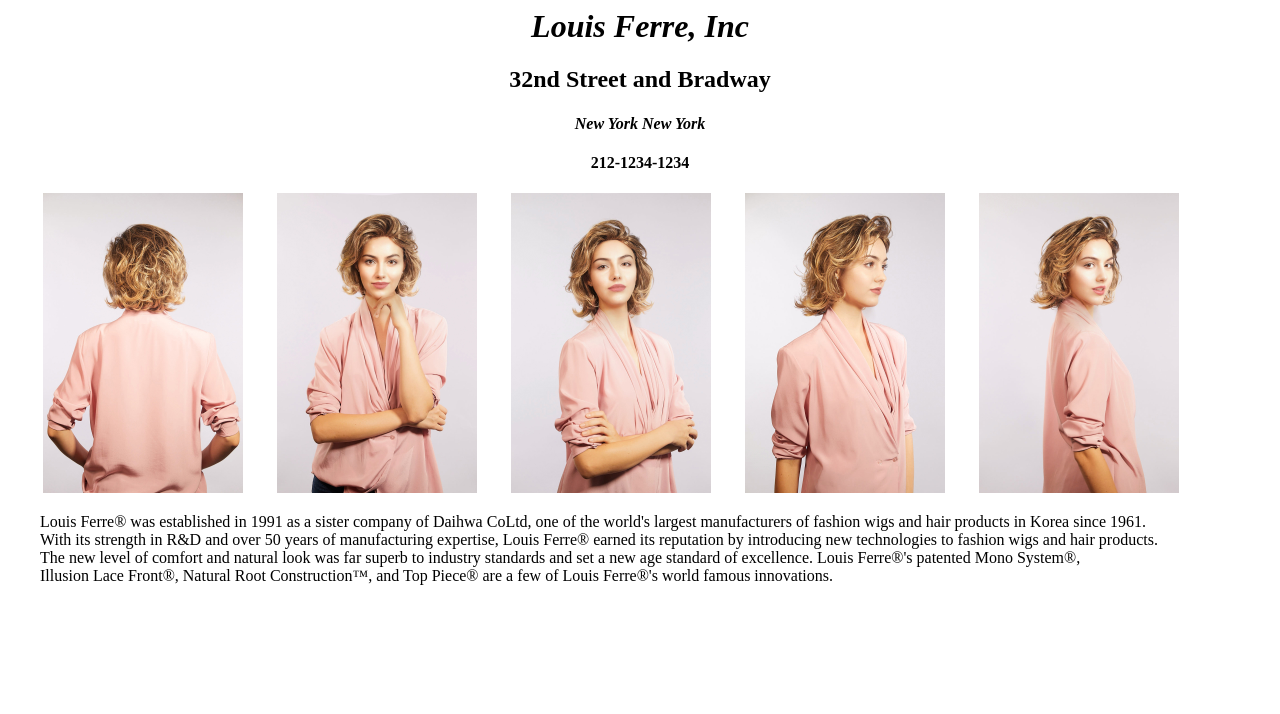
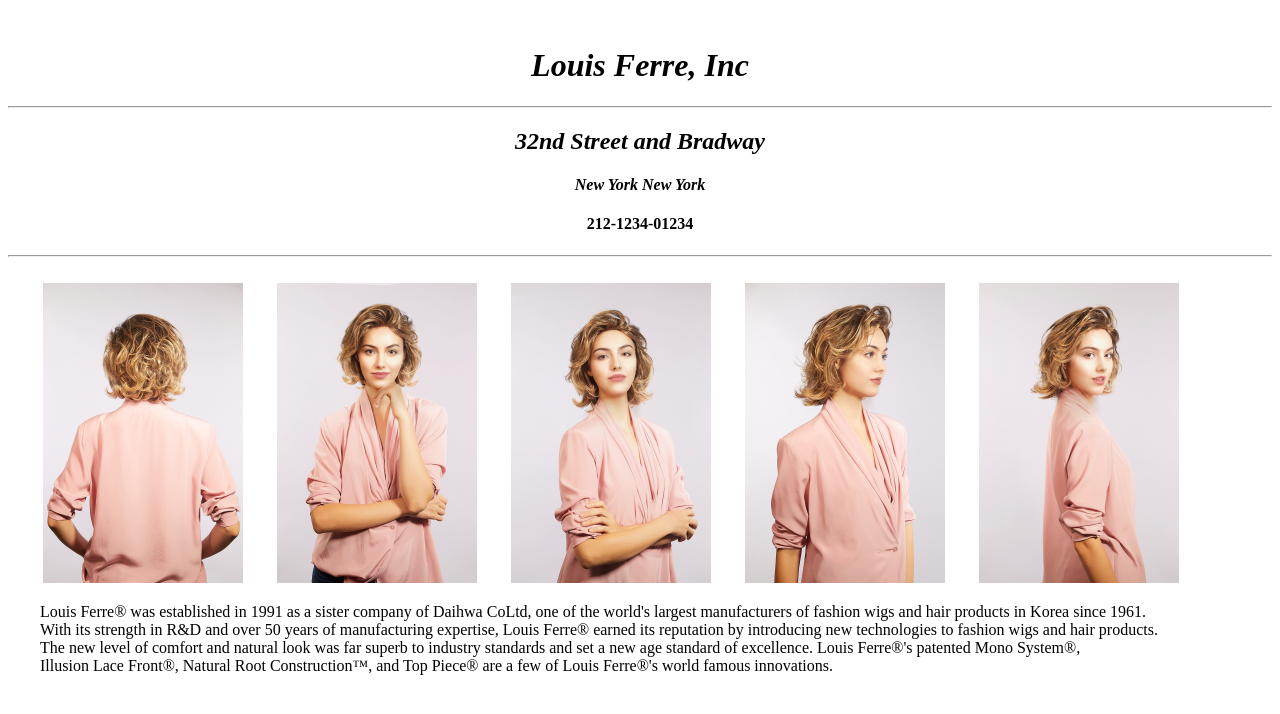
Before and after one commit to 217yohan/nyc, a plain HTML site: page index.html in a window 1280 px wide. Drawn offline with Linux system fonts and the light colour scheme; files whose address does not match are found by name.

Commit message:
Add files via upload

```diff
--- a/index.html
+++ b/index.html
@@ -12,13 +12,18 @@
 
     <body>
 
+<br>
 
 		<h1 style="text-align :center;"><i>Louis Ferre, Inc</i></h1>
-		<h2 style="text-align:center;">32nd Street and Bradway</h2>
+		<hr>
+		<h2 style="text-align:center;"><em>32nd Street and Bradway</em></h2>
 
 
         <h4 style="text-align: center ;"><i>New York New York</i></h4>
-		<h4 style="text-align: center ;">212-1234-1234</h4>
+		<h4 style="text-align: center ;"><strong>212-1234-01234</strong></h4>
+
+		<hr>
+		<br>
 
 
 		 &nbsp; &nbsp;&nbsp;
@@ -46,6 +51,9 @@
 		Louis Ferre®'s world famous innovations.</p>
 
 
+
+	<br>
+
 	<body>
 
 
```
